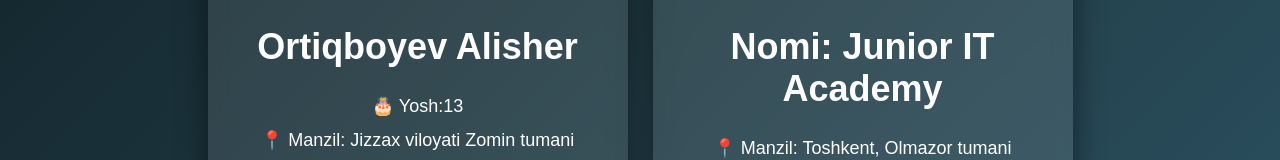
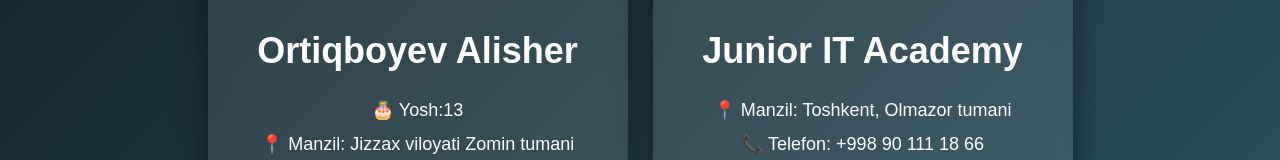
Before and after one commit to youlive11223344-design/MY-ABOUT, a website: page public/index.html in a window 1280 px wide. Shown: the part 355-515 px from the top of the page. Drawn offline with Linux system fonts and the light colour scheme.

Commit message:
update site

```diff
--- a/public/index.html
+++ b/public/index.html
@@ -38,7 +38,7 @@
 
 <div class="info">
 
-<h1>Nomi: Junior IT Academy</h1>
+<h1>Junior IT Academy</h1>
 <br/>
 <p>📍 Manzil: Toshkent, Olmazor tumani</p>
 <p>📞 Telefon: +998 90 111 18 66</p>
```
